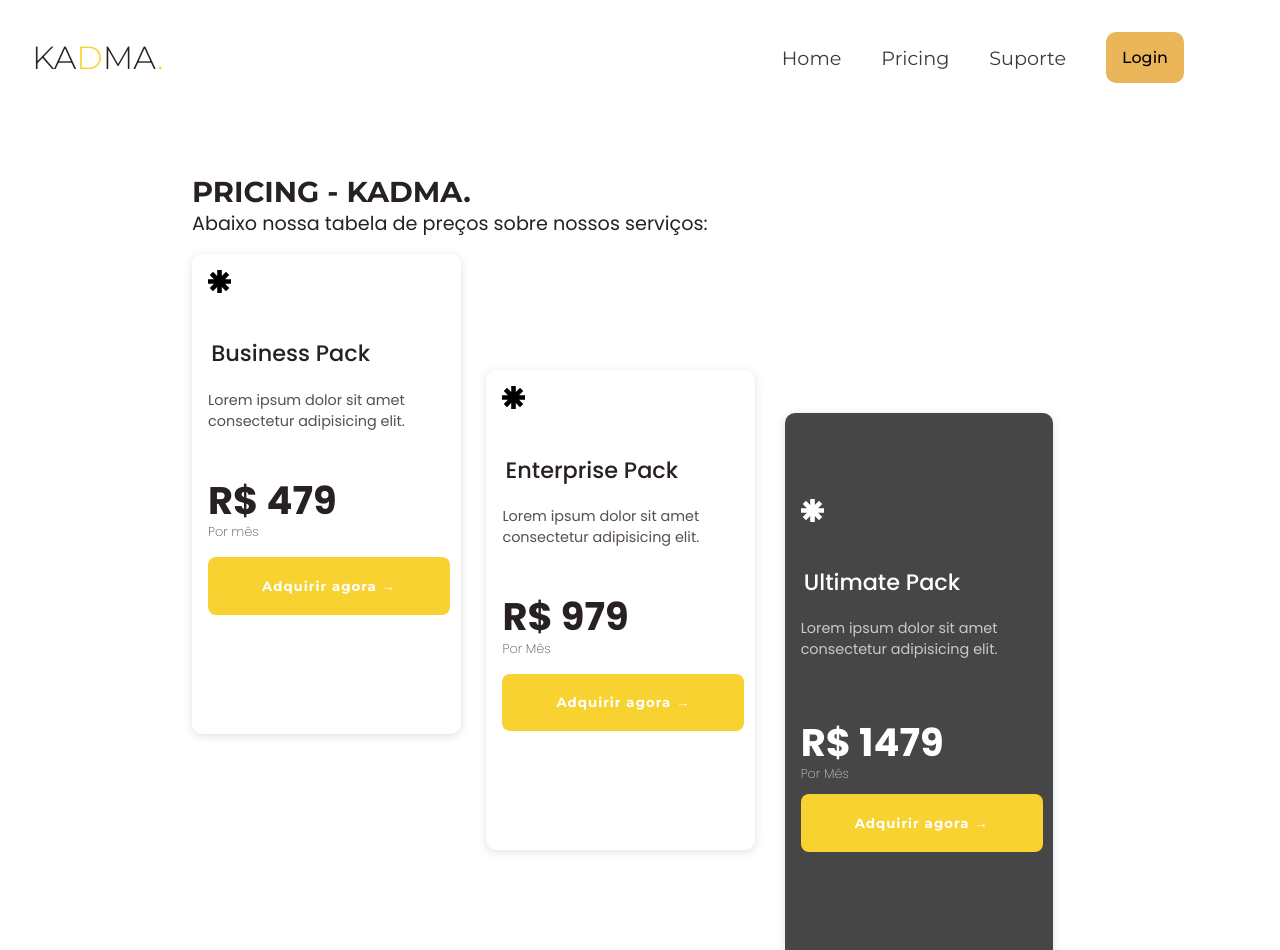
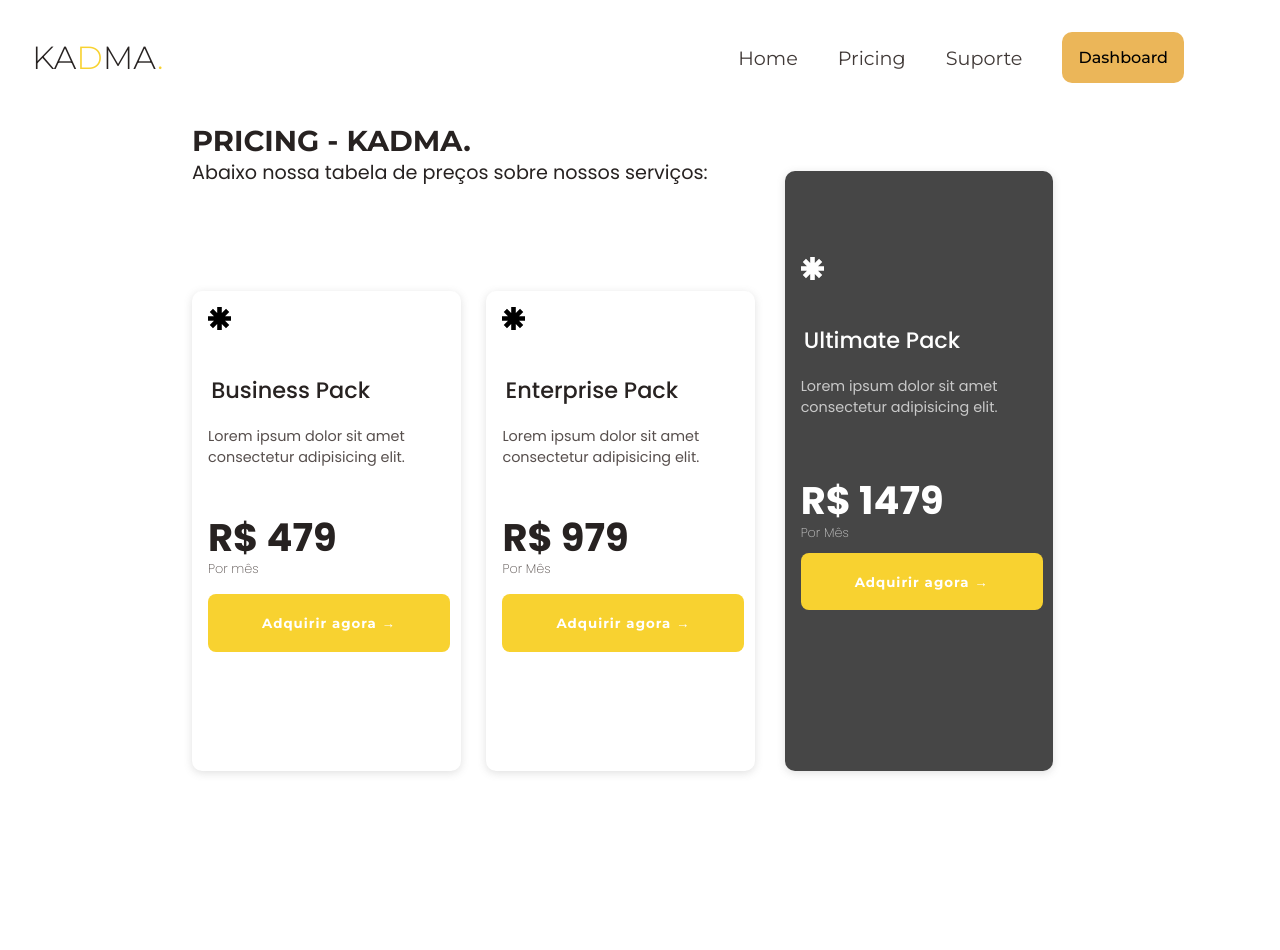
Before and after one commit to henriquedouradoo/kadma, a React (Vite) app: page /pricing in a window 1280 px wide. After the commit the page ends 915 px from the top, so only its background shows below. Built offline with nearby package versions, Linux system fonts and the light colour scheme; no server answers.

Commit message:
Ajuste cards pricing e novo nome para botao clerk

```diff
--- a/src/Pages/Pricing/styles.css
+++ b/src/Pages/Pricing/styles.css
@@ -1,13 +1,12 @@
 .container-pricing {
     height: 100vh;
-    margin-top: 2.2rem;
 
 }
 
 .content-text {
    margin-left: 15%;
    position: relative;
-   top: 3%;
+   top: 1%;
 }
 
 .content-text h2 {
@@ -18,7 +17,7 @@
 .cards-container-01 {
     margin-left: 15%;
     position: relative;
-    top: 5%;
+    top: 14%;
 
     height: 60%;
     width: 21%;
@@ -99,7 +98,8 @@
 
 .cards-container-02 {
     margin-left: 38%;
-    margin-top: -25.3%;
+    position: relative;
+    top: -46%;
 
     height: 60%;
     width: 21%;
@@ -179,7 +179,8 @@
 
 .cards-container-03 {
     margin-left: 61.3%;
-    margin-top: -34.2%;
+    position: relative;
+    top: -121%;
 
     height: 75%;
     width: 21%;
--- a/src/components/Clerk/index.tsx
+++ b/src/components/Clerk/index.tsx
@@ -6,7 +6,7 @@ export default function Clerk() {
     <div className="container-clerk">
       <SignedOut>
       <SignInButton mode="redirect" forceRedirectUrl="/dashboard">
-        <button className="btn-enter">   Login   </button>
+        <button className="btn-enter">   Dashboard   </button>
       </SignInButton>
       </SignedOut>
     </div>
```
